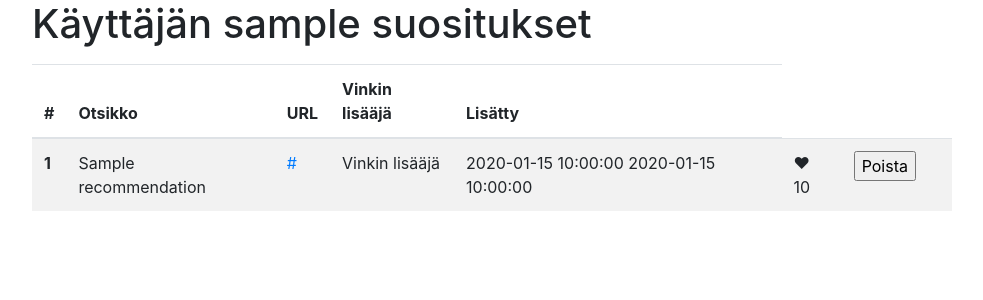
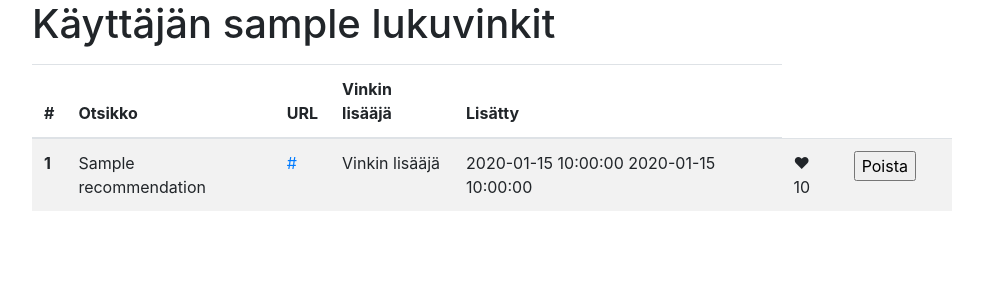
Before and after one commit to johyy/lukuvinkkikirjasto, a Flask app: template src/templates/own_page.html in a window 1280 px wide. Shown: the part 72-372 px from the top of the page, without its empty margins (53-1036 px from the left). Run offline with Flask 2, Linux system fonts and the light colour scheme; the visitor is signed in with stand-in values (Sample User, id 1); the template is opened without the code that fills it: most values are stand-ins (such as "Sample title", 1, 10 or a date in 2020); parts of the project's set-up code (start-up, migrations or seed data) failed here and were passed over; some libraries are stand-ins or nearby versions.

Commit message:
tekstimuutos

```diff
--- a/src/templates/own_page.html
+++ b/src/templates/own_page.html
@@ -3,7 +3,7 @@
 
 <title>Ownpage</title>
 <div class="container">
-<h1>Käyttäjän <class="text-success"> {{ session.user_name }} suositukset</h1>
+<h1>Käyttäjän <class="text-success"> {{ session.user_name }} lukuvinkit</h1>
 
 <p>
 
```
